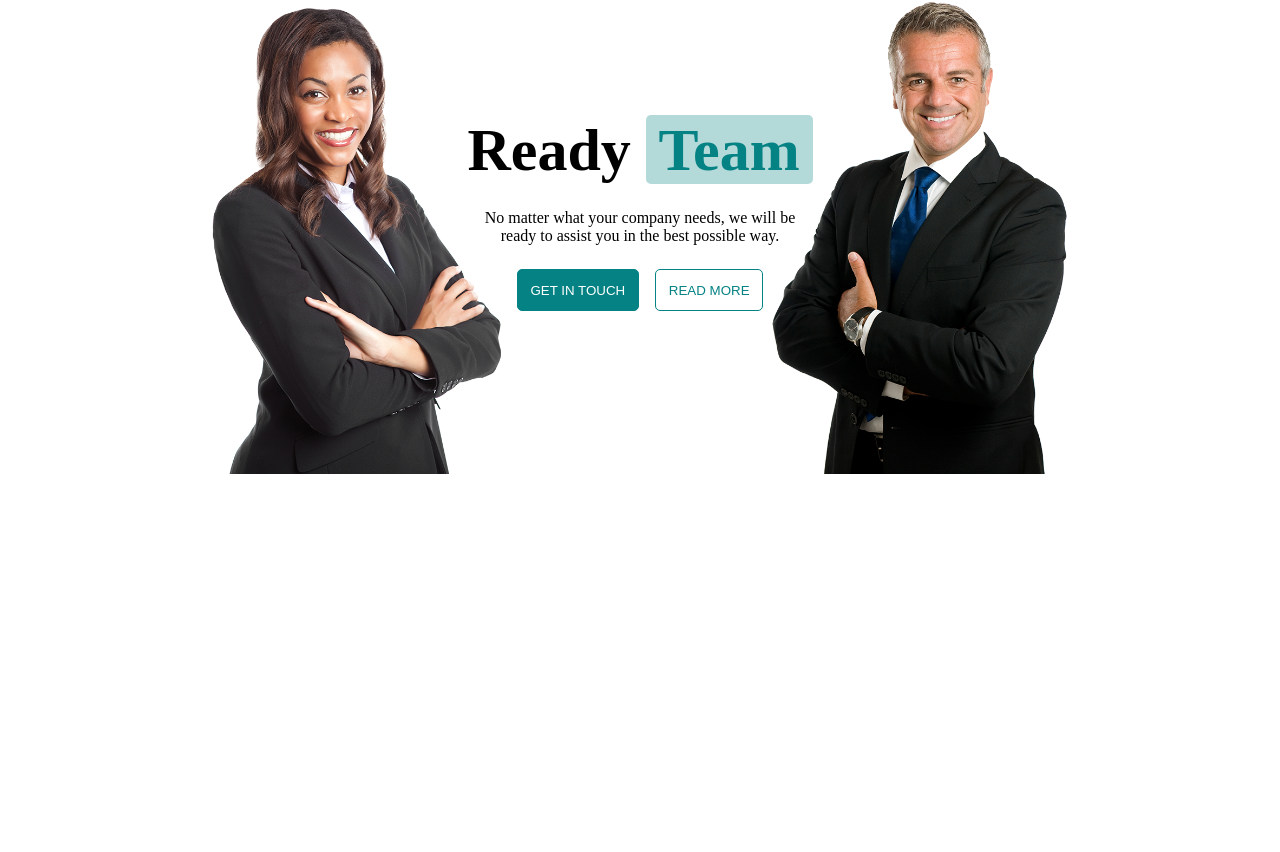
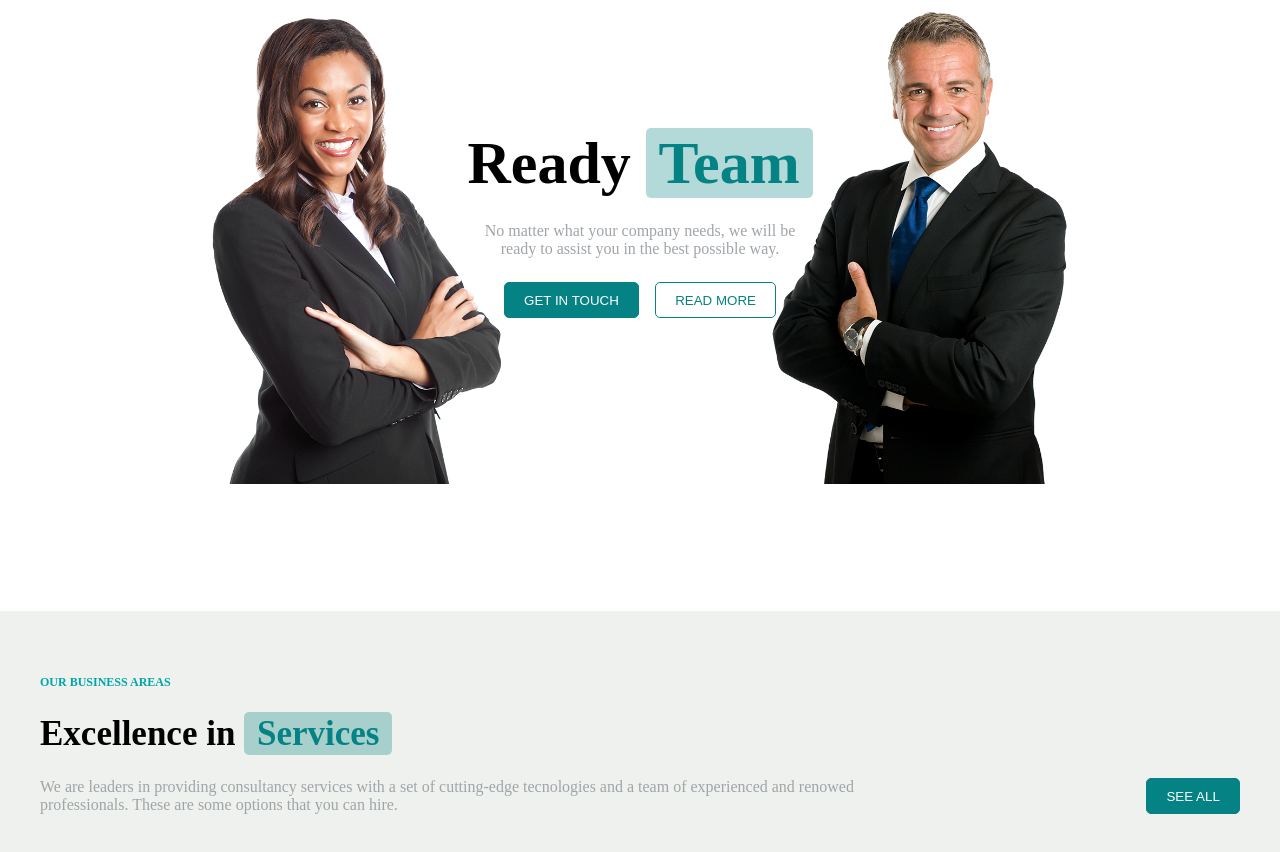
Before and after one commit to isma-91/proj-html-vuejs, a Vue app: page / in a window 1280 px wide. Shown: the part 264-1116 px from the top of the page. Before the commit the page ends 865 px from the top, so only its background shows below. Built offline with nearby package versions, Linux system fonts and the light colour scheme.

Commit message:
Start first components of main page

```diff
--- a/src/App.vue
+++ b/src/App.vue
@@ -26,7 +26,9 @@ export default {
 };
 </script>
 
-<style>
+<style lang="scss">
+@import '@/assets/variables.scss';
+
 * {
   margin: 0;
   padding: 0;
@@ -52,24 +54,24 @@ a {
 .btn {
   text-transform: uppercase;
   border: 0;
-  padding: .8rem;
+  padding: .6rem 1.2rem;
   border-radius: 5px;
-  border: 1px solid #058283;
+  border: 1px solid $primary-color;
 }
 
 .btn:hover{
-  background-color: #52bbba;
-  color: white;
+  background-color: $primary-hover-color;
+  color: $secondary-color;
 }
 
 .btn-green {
-  background-color: #058283;
-  color: white;
+  background-color: $primary-color;
+  color: $secondary-color;
 }
 
 .btn-white {
-  background-color: white;
-  color: #058283;
+  background-color: $secondary-color;
+  color: $primary-color;
 }
 
 button:hover {
--- /dev/null
+++ b/src/assets/variables.scss
@@ -0,0 +1,5 @@
+$primary-color: #058283;
+$secondary-color: white;
+$third-color: #00A6A7;
+$primary-hover-color: #52bbba;
+$primary-text-color: #A0A5A9;
--- /dev/null
+++ b/src/components/CompanyPage.vue
@@ -0,0 +1,69 @@
+<template>
+<div class="company">
+  <div class="services-outer">
+    <div class="container">
+      <div class="intros">our business areas</div>
+      <h2>Excellence in <span class="green">Services</span></h2>
+      <div class="services-description">
+        <p>
+        <!-- eslint-disable-next-line -->
+        We are leaders in providing consultancy services with a set of cutting-edge tecnologies and a team of experienced and renowed professionals. These are some options that you can hire.
+      </p>
+      <button class="btn btn-green">see all</button>
+      </div>
+    </div>
+
+  </div>
+  <div class="about-network">
+
+  </div>
+</div>
+</template>
+
+<script>
+export default {
+  name: 'CompanyName',
+};
+</script>
+
+<style lang="scss" scoped>
+@import '@/assets/variables.scss';
+.services-outer {
+  background-color: #eef1ed;
+  padding: 4rem 0;
+}
+.container{
+  flex-direction: column;
+}
+.intros{
+  color: $third-color;
+
+  text-transform: uppercase;
+  font-weight: bold;
+  font-size: 12px;
+
+  margin-bottom: 1.5rem;
+}
+
+h2 {
+  font-size: 35px;
+  margin-bottom: 1.5rem;
+}
+.green {
+  background-color: rgba($color: $primary-color, $alpha: .3);
+  color: $primary-color;
+
+  padding: .1rem .8rem;
+  border-radius: 5px;
+}
+
+.services-description {
+  display: flex;
+  justify-content: space-between;
+
+    p{
+      flex: 0 1 75%;
+      color: $primary-text-color;
+    }
+}
+</style>
--- /dev/null
+++ b/src/components/FormPage.vue
@@ -0,0 +1,13 @@
+<template>
+<form action=""></form>
+</template>
+
+<script>
+export default {
+  name: 'FormPage',
+};
+</script>
+
+<style lang="scss" scoped>
+
+</style>
--- a/src/components/HeaderPage.vue
+++ b/src/components/HeaderPage.vue
@@ -49,9 +49,10 @@ export default {
 </script>
 
 <style lang="scss" scoped>
+@import '@/assets/variables.scss';
 .top-bar {
   background-color: #21333E;
-  height: 35px;
+  height: 45px;
 }
 
 .container {
--- a/src/components/MainPage.vue
+++ b/src/components/MainPage.vue
@@ -1,12 +1,23 @@
 <template>
 <main>
-
+<CompanyPage />
+<ProjectResultsPage />
+<FormPage />
 </main>
 </template>
 
 <script>
+import CompanyPage from '@/components/CompanyPage.vue';
+import FormPage from '@/components/FormPage.vue';
+import ProjectResultsPage from '@/components/ProjectResulsPage.vue';
+
 export default {
   name: 'MainPage',
+  components: {
+    CompanyPage,
+    ProjectResultsPage,
+    FormPage,
+  },
 };
 </script>
 
--- a/src/components/NavPage.vue
+++ b/src/components/NavPage.vue
@@ -43,6 +43,7 @@ export default {
 </script>
 
 <style lang="scss" scoped>
+@import '@/assets/variables.scss';
 /* -------------------
 GENERALI
 ---------------------*/
@@ -77,8 +78,8 @@ a {
 
 // Ultimo figlio diverso con padding e colore... ma è un bottone??
 li:last-child a {
-  color: white;
-  background-color: #058283;
+  color: $secondary-color;
+  background-color: $primary-color;
   border-radius: 5px;
 }
 
@@ -112,8 +113,8 @@ li:last-child a {
     h1 {
       font-size: 60px;
       .green {
-        background-color: rgba($color: #058283, $alpha: .3);
-        color: #058283;
+        background-color: rgba($color: $primary-color, $alpha: .3);
+        color: $primary-color;
 
         padding: .1rem .8rem;
         border-radius: 5px;
@@ -121,6 +122,7 @@ li:last-child a {
     }
     p {
       margin: 1.5rem 0;
+      color: $primary-text-color;
     }
     .buttons{
       display: flex;
--- /dev/null
+++ b/src/components/ProjectResulsPage.vue
@@ -0,0 +1,13 @@
+<template>
+<div></div>
+</template>
+
+<script>
+export default {
+  name: 'ProjectResultsPage',
+};
+</script>
+
+<style lang="scss" scoped>
+
+</style>
```
